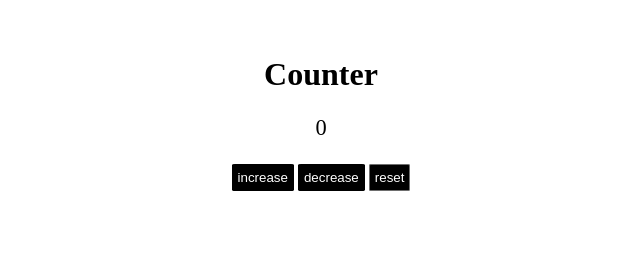
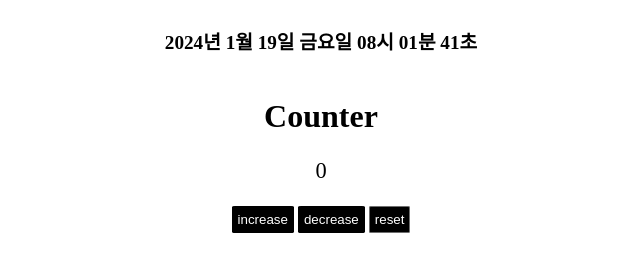
Before and after one commit to JAEMINKWAK/Counter, a plain HTML site: page index.html in a window 1280 px wide. Shown: the whole page, without its empty margins (319-959 px from the left). Drawn offline with Linux system fonts and the light colour scheme.

Commit message:
Clock Fin

```diff
--- a/index.html
+++ b/index.html
@@ -7,6 +7,9 @@
     <link rel="stylesheet" href="style.css" />
   </head>
   <body>
+    <div class="clock">
+      <p class="clock__title"></p>
+    </div>
     <p class="header">Counter</p>
     <p class="number">0</p>
     <div class="btn">
--- a/main.js
+++ b/main.js
@@ -2,6 +2,38 @@ const number = document.querySelector('.number');
 const increase = document.querySelector('.btn__increase');
 const decrease = document.querySelector('.btn__decrease');
 const reset = document.querySelector('.btn__reset');
+
+const clock = document.querySelector('.clock');
+const clockTitle = document.querySelector('.clock__title');
+
+function getTime() {
+  const date = new Date();
+  const year = date.getFullYear();
+  const month = date.getMonth();
+  const day = date.getDate();
+  const week = date.getDay();
+  const weekNames = [
+    '일요일',
+    '월요일',
+    '화요일',
+    '수요일',
+    '목요일',
+    '금요일',
+    '토요일',
+  ];
+  const hours = date.getHours();
+  const minutes = date.getMinutes();
+  const seconds = date.getSeconds();
+
+  clockTitle.innerText = `${year}년 ${month + 1}월 ${day}일 ${
+    weekNames[week]
+  } ${hours < 10 ? `0${hours}` : hours}시 ${
+    minutes < 10 ? `0${minutes}` : minutes
+  }분 ${seconds < 10 ? `0${seconds}` : seconds}초`;
+}
+
+getTime();
+setInterval(getTime, 1000);
 
 increase.addEventListener('click', function () {
   let currentNumber = parseInt(number.innerText, 10);
--- a/style.css
+++ b/style.css
@@ -4,8 +4,12 @@ body {
   align-items: center;
   flex-direction: column;
 }
+.clock {
+  font-size: 1.2em;
+  font-weight: 600;
+}
 .header {
-  margin: 48px 0 0;
+  margin: 24px 0 0;
   font-size: 2em;
   font-weight: 600;
 }
```
